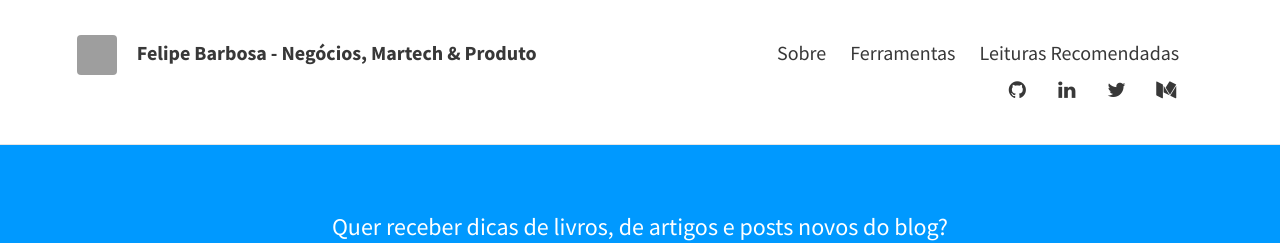
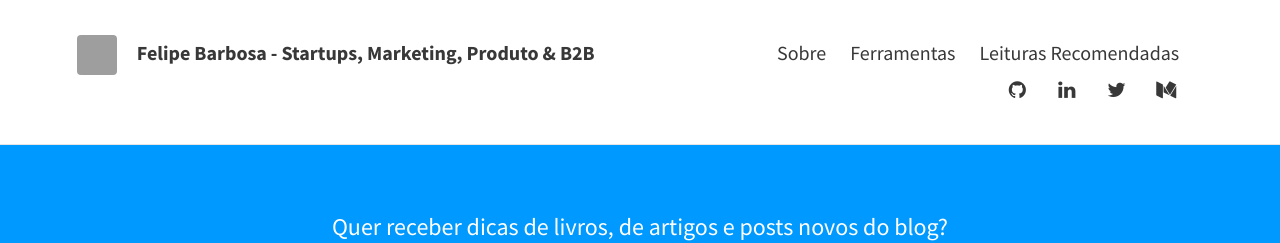
Before and after one commit to felipecbarbosa/felipecbarbosa.github.io, a Jekyll site: the page built from index.html, in a window 1280 px wide and 900 px high. Shown: the top 243 px of the window. Built offline with Jekyll 4.4.1, drawn with Linux system fonts in a browser that asks for light colours; the list of posts is cut into pages by our own code; comment, search, counter and statistics services are not loaded; grey boxes are pictures that could not be loaded.

Commit message:
Edited site title

```diff
--- a/_config.yml
+++ b/_config.yml
@@ -5,7 +5,7 @@ url: "https://felipebarbosa.me" # the base hostname & protocol for your site
 # THEME-SPECIFIC CONFIGURATION
 theme_settings:
   # Meta
-  title: Felipe Barbosa - Negócios, Martech & Produto
+  title: Felipe Barbosa - Startups, Marketing, Produto & B2B
   avatar: felipe-barbosa-business-marketing-product-growth.png
   gravatar: # Email MD5 hash
   description: "Um blog para falar sobre negócios de tecnologia, marketing nas startups (growth marketing) e desenvolvimento de produto." # used by search engines
```
